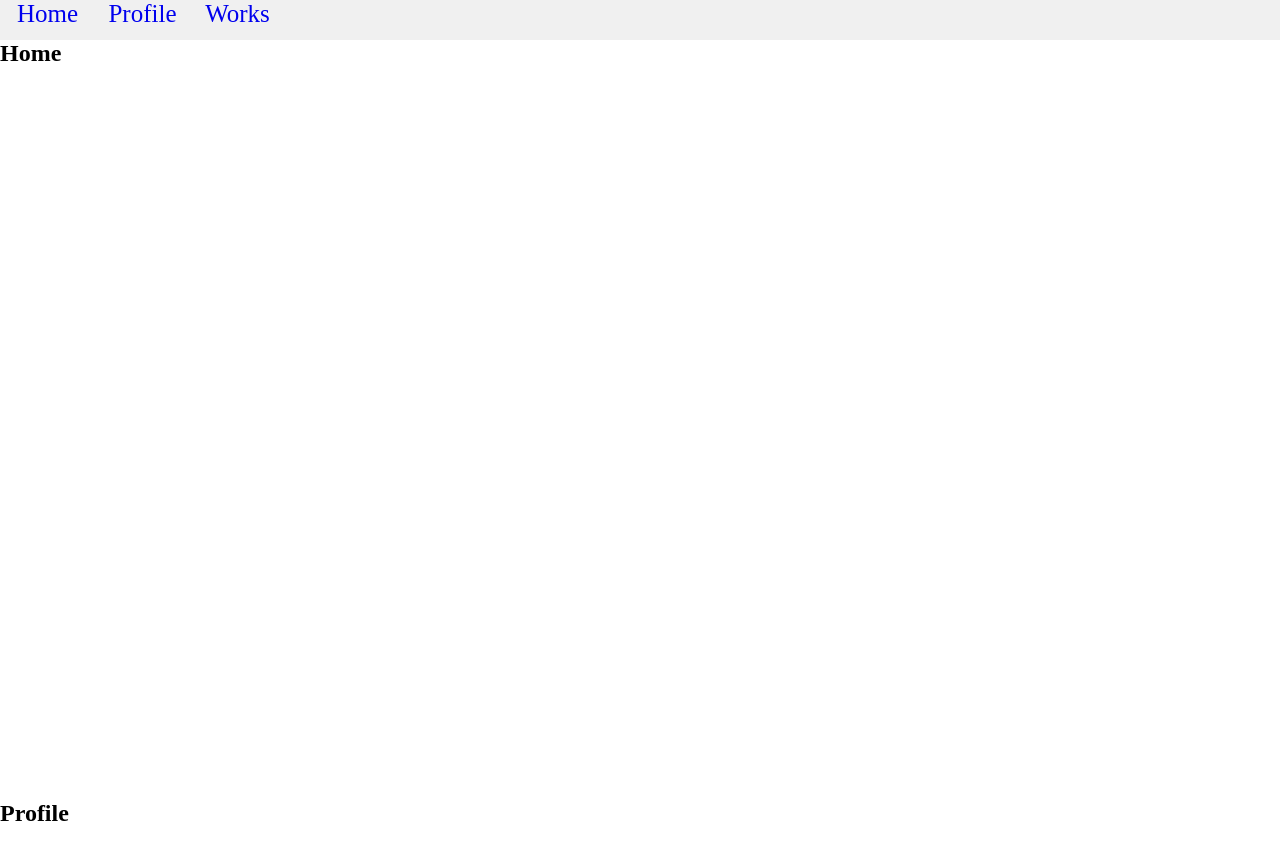
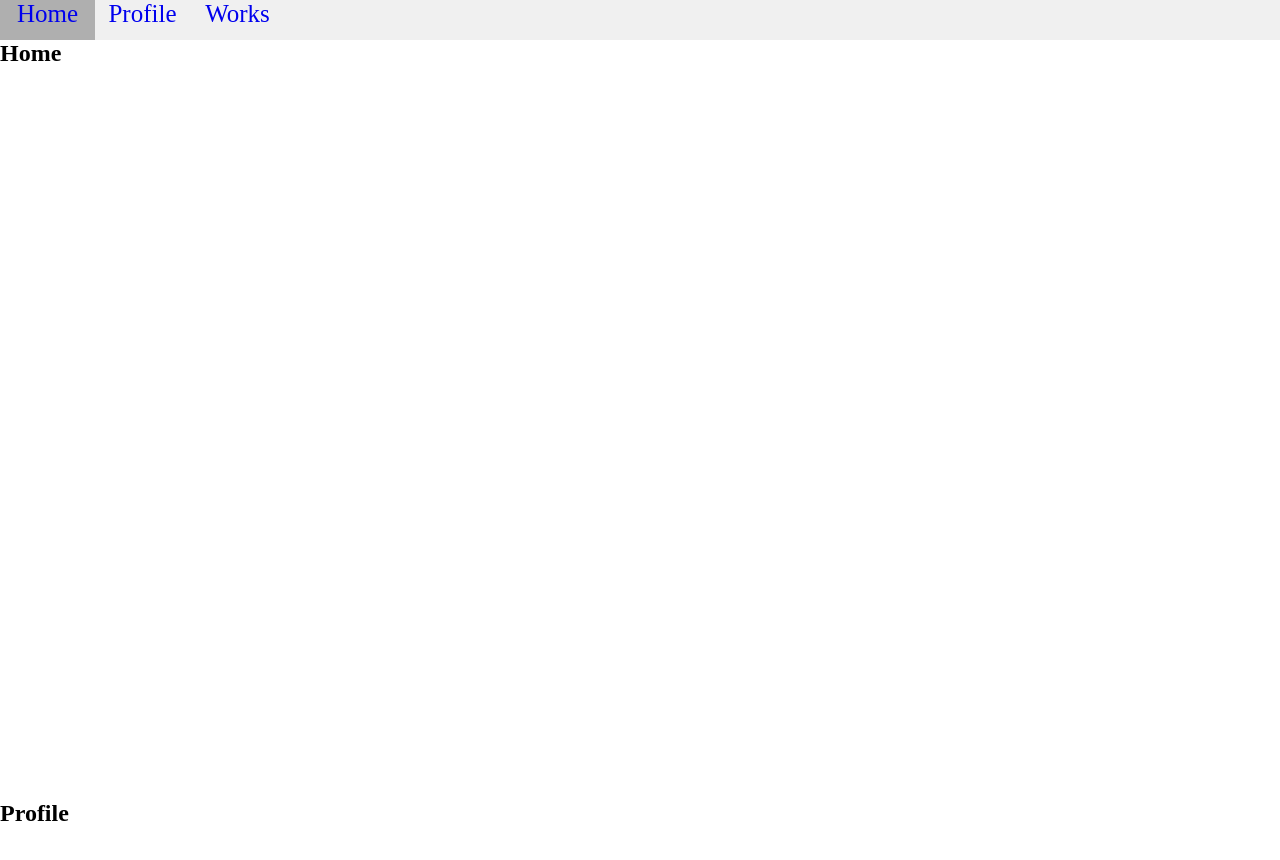
Before and after one commit to tadaren/tadaren.github.io_old, a website: page src/pug/index.pug in a window 1280 px wide. Shown: the top 860 px of the page. Drawn offline with nearby package versions, Linux system fonts and the light colour scheme; some packages are replaced by stand-ins of ours; files that its build step writes are made by us from their sources.

Commit message:
ナビゲーションバーの要素にホバーした時に色が変わるようにした

```diff
--- a/src/scss/index.scss
+++ b/src/scss/index.scss
@@ -22,6 +22,9 @@ nav{
       a:visited{
         color: black;
       }
+    }
+    li:hover{
+      background: #afafaf;
     }
   }
 }
```
